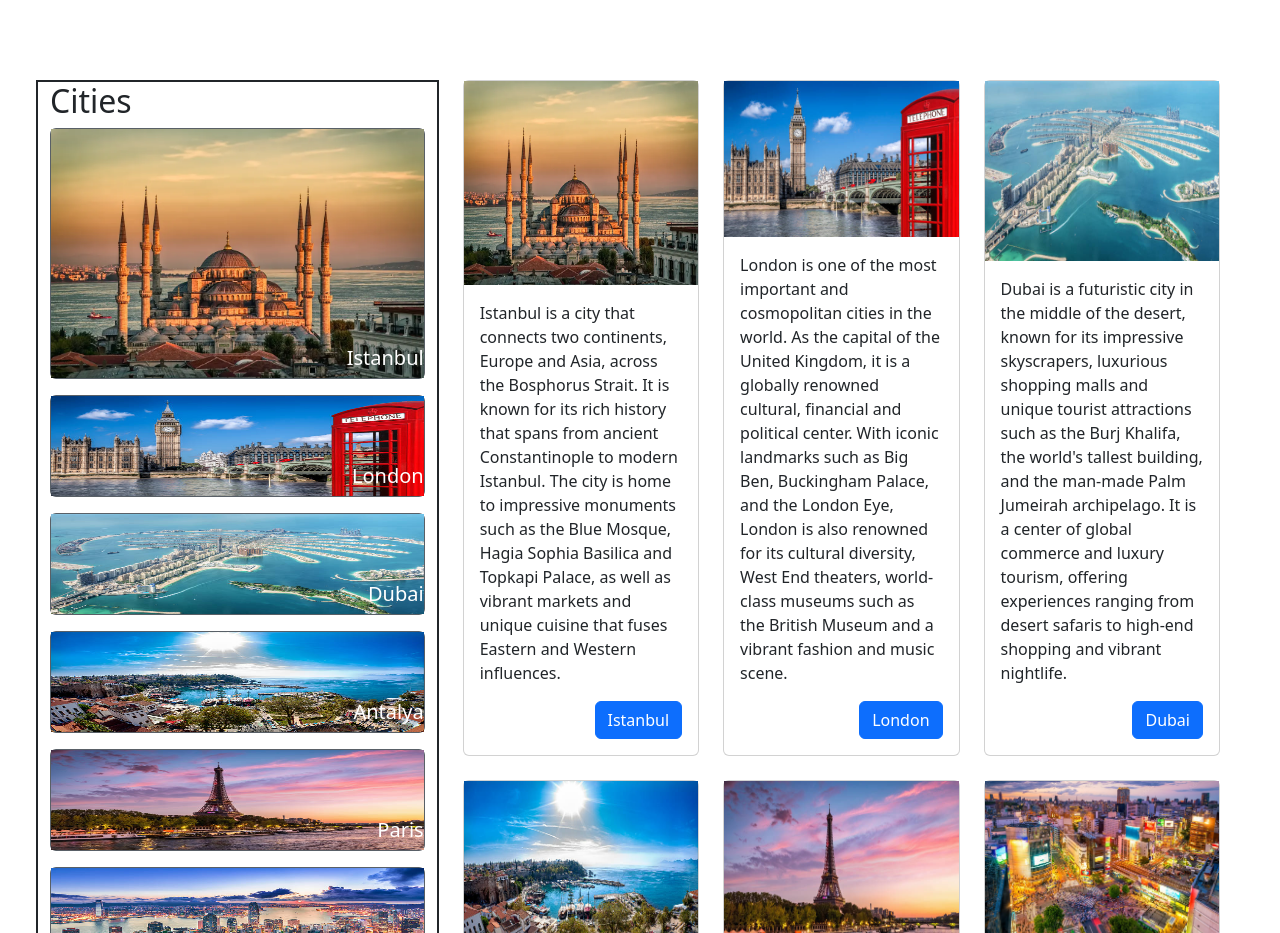
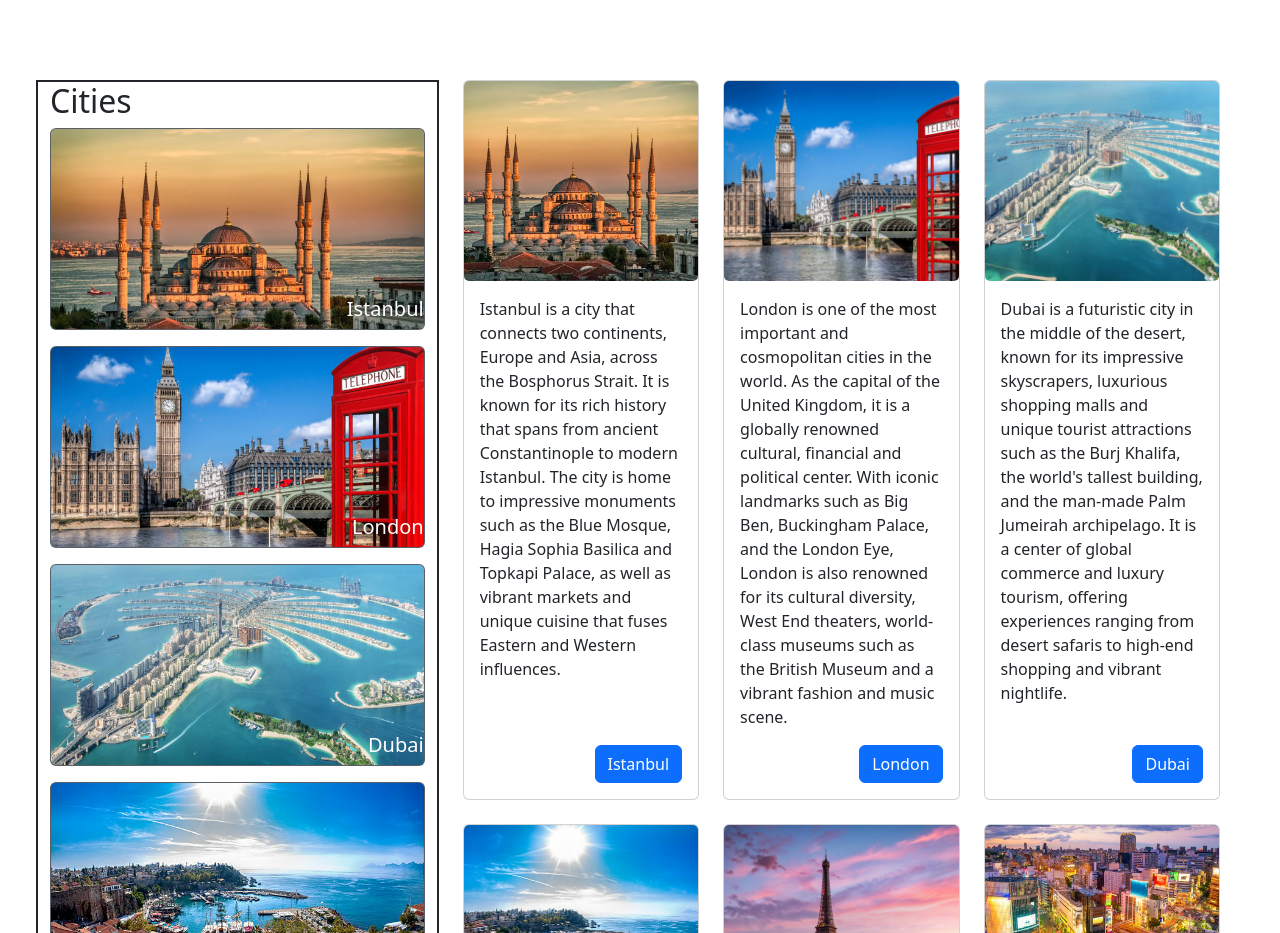
Before and after one commit to PabloA1A/Cities-in-the-World, a website: page index.html in a window 1280 px wide. Shown: the part 640-1573 px from the top of the page. Drawn offline with nearby package versions, Linux system fonts and the light colour scheme.

Commit message:
modified cards and added to the README all those of the project

```diff
--- a/index.html
+++ b/index.html
@@ -41,7 +41,6 @@
   </header>
 
   <main>
-
     <div id="myCarousel" class="carousel slide" data-bs-ride="carousel">
       <div class="carousel-indicators">
       </div>
@@ -58,53 +57,42 @@
         </div>
       </div>
     </div>
+
     <div class="row p-5">
       <div class="col-4 mt-5 mb-5 border border-dark border-2">
         <h2>Cities</h2>
         <div class="card text-bg-secondary mb-3">
-          <img src="./public/assets/img/Estambul .webp" alt="City Istanbul" class="bd-placeholder-img" width="100%" height="100%"
-            aria-hidden="true" preserveAspectRatio="xMidYMid slice" focusable="false">
-        </img>
+          <img src="./public/assets/img/Estambul .webp" alt="City Istanbul" class="bd-placeholder-img card-img" aria-hidden="true" preserveAspectRatio="xMidYMid slice" focusable="false">
           <div class="position-relative">
             <h5 class="position-absolute bottom-0 end-0">Istanbul</h5>
           </div>
         </div>
         <div class="card text-bg-secondary mb-3">
-          <img src="./public/assets/img/Londres, Reino Unido.jpeg"  alt="City London" class="bd-placeholder-img" width="100%" height="100px"
-            aria-hidden="true" preserveAspectRatio="xMidYMid slice" focusable="false">
-        </img>
+          <img src="./public/assets/img/Londres, Reino Unido.jpeg" alt="City London" class="bd-placeholder-img card-img" aria-hidden="true" preserveAspectRatio="xMidYMid slice" focusable="false">
           <div class="position-relative">
             <h5 class="position-absolute bottom-0 end-0">London</h5>
           </div>
         </div>
         <div class="card text-bg-secondary mb-3">
-          <img src="./public/assets/img/Dubái, Emiratos Árabes Unidos.jpeg" alt="City Dubai" class="bd-placeholder-img" width="100%" height="100px"
-            aria-hidden="true" preserveAspectRatio="xMidYMid slice" focusable="false">
-          </img>
+          <img src="./public/assets/img/Dubái, Emiratos Árabes Unidos.jpeg" alt="City Dubai" class="bd-placeholder-img card-img" aria-hidden="true" preserveAspectRatio="xMidYMid slice" focusable="false">
           <div class="position-relative">
             <h5 class="position-absolute bottom-0 end-0">Dubai</h5>
           </div>
         </div>
         <div class="card text-bg-secondary mb-3">
-          <img src="./public/assets/img/Antalya, Turquía.jpeg"  alt="City Antalya" class="bd-placeholder-img" width="100%" height="100px"
-            aria-hidden="true" preserveAspectRatio="xMidYMid slice" focusable="false">
-        </img>
+          <img src="./public/assets/img/Antalya, Turquía.jpeg" alt="City Antalya" class="bd-placeholder-img card-img" aria-hidden="true" preserveAspectRatio="xMidYMid slice" focusable="false">
           <div class="position-relative">
             <h5 class="position-absolute bottom-0 end-0">Antalya</h5>
           </div>
         </div>
         <div class="card text-bg-secondary mb-3">
-          <img src="./public/assets/img/Paris, Francia.jpeg" alt="City Paris" class="bd-placeholder-img" width="100%" height="100px"
-            aria-hidden="true" preserveAspectRatio="xMidYMid slice" focusable="false">
-        </img>
+          <img src="./public/assets/img/Paris, Francia.jpeg" alt="City Paris" class="bd-placeholder-img card-img" aria-hidden="true" preserveAspectRatio="xMidYMid slice" focusable="false">
           <div class="position-relative">
             <h5 class="position-absolute bottom-0 end-0">Paris</h5>
           </div>
         </div>
         <div class="card text-bg-secondary mb-3">
-          <img src="./public/assets/img/Hong Kong.jpeg" alt="City Hong Kong" class="bd-placeholder-img" width="100%" height="100px"
-            aria-hidden="true" preserveAspectRatio="xMidYMid slice" focusable="false">
-        </img>
+          <img src="./public/assets/img/Hong Kong.jpeg" alt="City Hong Kong" class="bd-placeholder-img card-img" aria-hidden="true" preserveAspectRatio="xMidYMid slice" focusable="false">
           <div class="position-relative">
             <h5 class="position-absolute bottom-0 end-0">Hong Kong</h5>
           </div>
@@ -115,10 +103,7 @@
           <div class="row row-cols-1 row-cols-md-3 g-4">
             <div class="col">
               <div class="card h-100">
-                <img src="./public/assets/img/Estambul .webp" alt="City Istanbul" class="bd-placeholder-img" width="100%" height="100%"
-                  aria-hidden="true" preserveAspectRatio="xMidYMid slice" focusable="false">
-                  <rect width="100%" height="100%" fill="#777" />
-              </img>
+                <img src="./public/assets/img/Estambul .webp" alt="City Istanbul" class="bd-placeholder-img card-img" aria-hidden="true" preserveAspectRatio="xMidYMid slice" focusable="false">
                 <div class="card-body">
                   <p class="card-text">Istanbul is a city that connects two continents, Europe and Asia, across the Bosphorus Strait. It is known for its rich history that spans from ancient Constantinople to modern Istanbul. The city is home to impressive monuments such as the Blue Mosque, Hagia Sophia Basilica and Topkapi Palace, as well as vibrant markets and unique cuisine that fuses Eastern and Western influences.</p>
                   <div class="d-grid gap-2 d-md-flex justify-content-md-end">
@@ -129,10 +114,7 @@
             </div>
             <div class="col">
               <div class="card h-100">
-                <img src="./public/assets/img/Londres, Reino Unido.jpeg" alt="City London" class="bd-placeholder-img" width="100%" height="100%"
-                  aria-hidden="true" preserveAspectRatio="xMidYMid slice" focusable="false">
-                  <rect width="100%" height="100%" fill="#777" />
-              </img>
+                <img src="./public/assets/img/Londres, Reino Unido.jpeg" alt="City London" class="bd-placeholder-img card-img" aria-hidden="true" preserveAspectRatio="xMidYMid slice" focusable="false">
                 <div class="card-body">
                   <p class="card-text">London is one of the most important and cosmopolitan cities in the world. As the capital of the United Kingdom, it is a globally renowned cultural, financial and political center. With iconic landmarks such as Big Ben, Buckingham Palace, and the London Eye, London is also renowned for its cultural diversity, West End theaters, world-class museums such as the British Museum and a vibrant fashion and music scene.</p>
                   <div class="d-grid gap-2 d-md-flex justify-content-md-end">
@@ -143,10 +125,7 @@
             </div>
             <div class="col">
               <div class="card h-100">
-                <img src="./public/assets/img/Dubái, Emiratos Árabes Unidos.jpeg" alt="City Dubai" class="bd-placeholder-img" width="100%" height="100%"
-                  aria-hidden="true" preserveAspectRatio="xMidYMid slice" focusable="false">
-                  <rect width="100%" height="100%" fill="#777" />
-              </img>
+                <img src="./public/assets/img/Dubái, Emiratos Árabes Unidos.jpeg" alt="City Dubai" class="bd-placeholder-img card-img" aria-hidden="true" preserveAspectRatio="xMidYMid slice" focusable="false">
                 <div class="card-body">
                   <p class="card-text">Dubai is a futuristic city in the middle of the desert, known for its impressive skyscrapers, luxurious shopping malls and unique tourist attractions such as the Burj Khalifa, the world's tallest building, and the man-made Palm Jumeirah archipelago. It is a center of global commerce and luxury tourism, offering experiences ranging from desert safaris to high-end shopping and vibrant nightlife.</p>
                   <div class="d-grid gap-2 d-md-flex justify-content-md-end">
@@ -157,10 +136,7 @@
             </div>
             <div class="col">
               <div class="card h-100">
-                <img src="./public/assets/img/Antalya, Turquía.jpeg" alt="City Antalya" class="bd-placeholder-img" width="100%" height="100%"
-                  aria-hidden="true" preserveAspectRatio="xMidYMid slice" focusable="false">
-                  <rect width="100%" height="100%" fill="#777" />
-              </img>
+                <img src="./public/assets/img/Antalya, Turquía.jpeg" alt="City Antalya" class="bd-placeholder-img card-img" aria-hidden="true" preserveAspectRatio="xMidYMid slice" focusable="false">
                 <div class="card-body">
                   <p class="card-text">Antalya is a coastal city in southern Turkey, famous for its white sandy beaches and turquoise waters of the Mediterranean Sea. It is a popular tourist destination thanks to its year-round warm climate, its well-preserved Roman ruins such as those of Perge and Aspendos, as well as its old town with cobblestone streets, boutiques and restaurants overlooking the sea.</p>
                   <div class="d-grid gap-2 d-md-flex justify-content-md-end">
@@ -171,10 +147,7 @@
             </div>
             <div class="col">
               <div class="card h-100">
-                <img src="./public/assets/img/Paris, Francia.jpeg" alt="City Paris" class="bd-placeholder-img" width="100%" height="100%"
-                  aria-hidden="true" preserveAspectRatio="xMidYMid slice" focusable="false">
-                  <rect width="100%" height="100%" fill="#777" />
-              </img>
+                <img src="./public/assets/img/Paris, Francia.jpeg" alt="City Paris" class="bd-placeholder-img card-img" aria-hidden="true" preserveAspectRatio="xMidYMid slice" focusable="false">
                 <div class="card-body">
                   <p class="card-text">Paris is the city of love and light, known for its elegance, history and culture. It is home to the iconic Eiffel Tower, Notre-Dame Cathedral, the Louvre (the most visited museum in the world) and tree-lined avenues such as the Champs-Elysées. Paris is famous for its refined cuisine, haute couture fashion, stunning art and romantic atmosphere that attracts visitors from all over the world.</p>
                   <div class="d-grid gap-2 d-md-flex justify-content-md-end">
@@ -185,10 +158,7 @@
             </div>
             <div class="col">
               <div class="card h-100">
-                <img src="./public/assets/img/Tokio.jpeg" alt="City Hong Kong" class="bd-placeholder-img" width="100%" height="100%"
-                  aria-hidden="true" preserveAspectRatio="xMidYMid slice" focusable="false">
-                  <rect width="100%" height="100%" fill="#777" />
-              </img>
+                <img src="./public/assets/img/Tokio.jpeg" alt="City Hong Kong" class="bd-placeholder-img card-img" aria-hidden="true" preserveAspectRatio="xMidYMid slice" focusable="false">
                 <div class="card-body">
                   <p class="card-text">Hong Kong es una región administrativa especial de China, conocida por ser un centro financiero global y un puerto internacional. Es una vibrante metrópolis que combina rascacielos modernos con tradiciones chinas antiguas. Hong Kong es famosa por su espectacular horizonte, su vida nocturna animada, su comida callejera deliciosa, mercados bulliciosos como el Ladies' Market y su diversidad cultural única.</p>
                   <div class="d-grid gap-2 d-md-flex justify-content-md-end">
@@ -207,52 +177,66 @@
       <div class="container marketing">
         <div class="row">
           <div class="col-lg-3">
-            <div class="d-flex justify-content-center"><img src="./public/assets/img/Noma (Copenhagen, Denmark).jpeg"  class="bd-placeholder-img rounded-circle" width="140"
-                height="140" role="img" aria-label="Placeholder: 140x140"
-                preserveAspectRatio="xMidYMid slice" focusable="false">
+            <div class="d-flex justify-content-center"><img src="./public/assets/img/Noma (Copenhagen, Denmark).jpeg"
+                class="bd-placeholder-img rounded-circle" width="140" height="140" role="img"
+                aria-label="Placeholder: 140x140" preserveAspectRatio="xMidYMid slice" focusable="false">
               <title>Placeholder</title>
               <rect width="100%" height="100%" fill="#990045" />
               </img>
             </div>
 
             <h2 class="fw-normal text-center">Noma (Copenhagen, Denmark)</h2>
-            <p class="text-center">Founded by chef René Redzepi, Noma has been a world reference in gastronomy for its innovative Nordic cuisine. The restaurant is known for its focus on local and seasonal ingredients, as well as its creative presentation and combination of flavors. Noma has been awarded multiple Michelin stars and has topped the list of the World's 50 Best Restaurants on several occasions.</p>
+            <p class="text-center">Founded by chef René Redzepi, Noma has been a world reference in gastronomy for its
+              innovative Nordic cuisine. The restaurant is known for its focus on local and seasonal ingredients, as
+              well as its creative presentation and combination of flavors. Noma has been awarded multiple Michelin
+              stars and has topped the list of the World's 50 Best Restaurants on several occasions.</p>
           </div>
           <div class="col-lg-3">
-            <div class="d-flex justify-content-center"><img src="./public/assets/img/Geranium (Copenhague, Dinamarca).webp" class="bd-placeholder-img rounded-circle" width="140"
-                height="140" role="img" aria-label="Placeholder: 140x140"
-                preserveAspectRatio="xMidYMid slice" focusable="false">
+            <div class="d-flex justify-content-center"><img
+                src="./public/assets/img/Geranium (Copenhague, Dinamarca).webp"
+                class="bd-placeholder-img rounded-circle" width="140" height="140" role="img"
+                aria-label="Placeholder: 140x140" preserveAspectRatio="xMidYMid slice" focusable="false">
               <title>Placeholder</title>
               <rect width="100%" height="100%" fill="#990045" />
               </img>
             </div>
 
             <h2 class="fw-normal text-center">Geranium (Copenhagen, Denmark)</h2>
-            <p class="text-center">Also located in Copenhagen, Geranium is led by chef Rasmus Kofoed. This three Michelin-starred restaurant is noted for its focus on modern Danish haute cuisine. Geranium is located on the eighth floor of the Parken soccer stadium, offering panoramic views of the city. Kofoed's dishes are known for their artistic presentation and meticulous use of organic and biodynamic ingredients.</p>
+            <p class="text-center">Also located in Copenhagen, Geranium is led by chef Rasmus Kofoed. This three
+              Michelin-starred restaurant is noted for its focus on modern Danish haute cuisine. Geranium is located on
+              the eighth floor of the Parken soccer stadium, offering panoramic views of the city. Kofoed's dishes are
+              known for their artistic presentation and meticulous use of organic and biodynamic ingredients.</p>
           </div>
           <div class="col-lg-3">
-            <div class="d-flex justify-content-center"><img src="./public/assets/img/Asador Etxebarri (Atxondo, España).webp" class="bd-placeholder-img rounded-circle" width="140"
-                height="140" role="img" aria-label="Placeholder: 140x140"
-                preserveAspectRatio="xMidYMid slice" focusable="false">
+            <div class="d-flex justify-content-center"><img
+                src="./public/assets/img/Asador Etxebarri (Atxondo, España).webp"
+                class="bd-placeholder-img rounded-circle" width="140" height="140" role="img"
+                aria-label="Placeholder: 140x140" preserveAspectRatio="xMidYMid slice" focusable="false">
               <title>Placeholder</title>
               <rect width="100%" height="100%" fill="#990045" />
               </img>
             </div>
 
             <h2 class="fw-normal text-center">Asador Etxebarri (Atxondo, Spain)</h2>
-            <p class="text-center">Located in the small town of Atxondo in the Basque Country, Asador Etxebarri is famous for its grilled cuisine. Chef Victor Arguinzoniz uses traditional grilling techniques to enhance the natural flavors of high quality ingredients. With a focus on simplicity and authenticity, dishes range from fresh seafood to meats and vegetables, all prepared to perfection over coals.</p>
+            <p class="text-center">Located in the small town of Atxondo in the Basque Country, Asador Etxebarri is
+              famous for its grilled cuisine. Chef Victor Arguinzoniz uses traditional grilling techniques to enhance
+              the natural flavors of high quality ingredients. With a focus on simplicity and authenticity, dishes range
+              from fresh seafood to meats and vegetables, all prepared to perfection over coals.</p>
           </div>
           <div class="col-lg-3">
-            <div class="d-flex justify-content-center"><img src="./public/assets/img/Central (Lima, Perú).jpeg"  class="bd-placeholder-img rounded-circle" width="140"
-                height="140" role="img" aria-label="Placeholder: 140x140"
-                preserveAspectRatio="xMidYMid slice" focusable="false">
+            <div class="d-flex justify-content-center"><img src="./public/assets/img/Central (Lima, Perú).jpeg"
+                class="bd-placeholder-img rounded-circle" width="140" height="140" role="img"
+                aria-label="Placeholder: 140x140" preserveAspectRatio="xMidYMid slice" focusable="false">
               <title>Placeholder</title>
               <rect width="100%" height="100%" fill="#990045" />
               </img>
             </div>
 
             <h2 class="fw-normal text-center">Central (Lima, Peru)</h2>
-            <p class="text-center">Central, run by chefs Virgilio Martínez and Pía León, is known for its exploration of Peruvian ecosystems through gastronomy. Central's tasting menu takes diners on a journey through Peru's diverse altitudes, from the sea to the mountains to the jungle. Local and unconventional ingredients play a crucial role in each dish, reflecting the country's biodiversity and cultural richness.</p>
+            <p class="text-center">Central, run by chefs Virgilio Martínez and Pía León, is known for its exploration of
+              Peruvian ecosystems through gastronomy. Central's tasting menu takes diners on a journey through Peru's
+              diverse altitudes, from the sea to the mountains to the jungle. Local and unconventional ingredients play
+              a crucial role in each dish, reflecting the country's biodiversity and cultural richness.</p>
           </div>
         </div>
 
@@ -264,21 +248,30 @@
     </div>
     <footer class="container">
       <p class="float-end"><a href="#">
-        <svg xmlns="http://www.w3.org/2000/svg" width="16" height="16" fill="currentColor" class="bi bi-buildings" viewBox="0 0 16 16">
-          <path d="M14.763.075A.5.5 0 0 1 15 .5v15a.5.5 0 0 1-.5.5h-3a.5.5 0 0 1-.5-.5V14h-1v1.5a.5.5 0 0 1-.5.5h-9a.5.5 0 0 1-.5-.5V10a.5.5 0 0 1 .342-.474L6 7.64V4.5a.5.5 0 0 1 .276-.447l8-4a.5.5 0 0 1 .487.022M6 8.694 1 10.36V15h5zM7 15h2v-1.5a.5.5 0 0 1 .5-.5h2a.5.5 0 0 1 .5.5V15h2V1.309l-7 3.5z"/>
-          <path d="M2 11h1v1H2zm2 0h1v1H4zm-2 2h1v1H2zm2 0h1v1H4zm4-4h1v1H8zm2 0h1v1h-1zm-2 2h1v1H8zm2 0h1v1h-1zm2-2h1v1h-1zm0 2h1v1h-1zM8 7h1v1H8zm2 0h1v1h-1zm2 0h1v1h-1zM8 5h1v1H8zm2 0h1v1h-1zm2 0h1v1h-1zm0-2h1v1h-1z"/>
+          <svg xmlns="http://www.w3.org/2000/svg" width="16" height="16" fill="currentColor" class="bi bi-buildings"
+            viewBox="0 0 16 16">
+            <path
+              d="M14.763.075A.5.5 0 0 1 15 .5v15a.5.5 0 0 1-.5.5h-3a.5.5 0 0 1-.5-.5V14h-1v1.5a.5.5 0 0 1-.5.5h-9a.5.5 0 0 1-.5-.5V10a.5.5 0 0 1 .342-.474L6 7.64V4.5a.5.5 0 0 1 .276-.447l8-4a.5.5 0 0 1 .487.022M6 8.694 1 10.36V15h5zM7 15h2v-1.5a.5.5 0 0 1 .5-.5h2a.5.5 0 0 1 .5.5V15h2V1.309l-7 3.5z" />
+            <path
+              d="M2 11h1v1H2zm2 0h1v1H4zm-2 2h1v1H2zm2 0h1v1H4zm4-4h1v1H8zm2 0h1v1h-1zm-2 2h1v1H8zm2 0h1v1h-1zm2-2h1v1h-1zm0 2h1v1h-1zM8 7h1v1H8zm2 0h1v1h-1zm2 0h1v1h-1zM8 5h1v1H8zm2 0h1v1h-1zm2 0h1v1h-1zm0-2h1v1h-1z" />
           </svg></a>
         <a href="#">
-          <svg xmlns="http://www.w3.org/2000/svg" width="16" height="16" fill="currentColor" class="bi bi-basket3-fill" viewBox="0 0 16 16">
-            <path d="M5.757 1.071a.5.5 0 0 1 .172.686L3.383 6h9.234L10.07 1.757a.5.5 0 1 1 .858-.514L13.783 6H15.5a.5.5 0 0 1 .5.5v1a.5.5 0 0 1-.5.5H.5a.5.5 0 0 1-.5-.5v-1A.5.5 0 0 1 .5 6h1.717L5.07 1.243a.5.5 0 0 1 .686-.172zM2.468 15.426.943 9h14.114l-1.525 6.426a.75.75 0 0 1-.729.574H3.197a.75.75 0 0 1-.73-.574z"/>
+          <svg xmlns="http://www.w3.org/2000/svg" width="16" height="16" fill="currentColor" class="bi bi-basket3-fill"
+            viewBox="0 0 16 16">
+            <path
+              d="M5.757 1.071a.5.5 0 0 1 .172.686L3.383 6h9.234L10.07 1.757a.5.5 0 1 1 .858-.514L13.783 6H15.5a.5.5 0 0 1 .5.5v1a.5.5 0 0 1-.5.5H.5a.5.5 0 0 1-.5-.5v-1A.5.5 0 0 1 .5 6h1.717L5.07 1.243a.5.5 0 0 1 .686-.172zM2.468 15.426.943 9h14.114l-1.525 6.426a.75.75 0 0 1-.729.574H3.197a.75.75 0 0 1-.73-.574z" />
           </svg></a>
         <a href="#">
-          <svg xmlns="http://www.w3.org/2000/svg" width="16" height="16" fill="currentColor" class="bi bi-bus-front-fill" viewBox="0 0 16 16">
-            <path d="M16 7a1 1 0 0 1-1 1v3.5c0 .818-.393 1.544-1 2v2a.5.5 0 0 1-.5.5h-2a.5.5 0 0 1-.5-.5V14H5v1.5a.5.5 0 0 1-.5.5h-2a.5.5 0 0 1-.5-.5v-2a2.5 2.5 0 0 1-1-2V8a1 1 0 0 1-1-1V5a1 1 0 0 1 1-1V2.64C1 1.452 1.845.408 3.064.268A44 44 0 0 1 8 0c2.1 0 3.792.136 4.936.268C14.155.408 15 1.452 15 2.64V4a1 1 0 0 1 1 1zM3.552 3.22A43 43 0 0 1 8 3c1.837 0 3.353.107 4.448.22a.5.5 0 0 0 .104-.994A44 44 0 0 0 8 2c-1.876 0-3.426.109-4.552.226a.5.5 0 1 0 .104.994M8 4c-1.876 0-3.426.109-4.552.226A.5.5 0 0 0 3 4.723v3.554a.5.5 0 0 0 .448.497C4.574 8.891 6.124 9 8 9s3.426-.109 4.552-.226A.5.5 0 0 0 13 8.277V4.723a.5.5 0 0 0-.448-.497A44 44 0 0 0 8 4m-3 7a1 1 0 1 0-2 0 1 1 0 0 0 2 0m8 0a1 1 0 1 0-2 0 1 1 0 0 0 2 0m-7 0a1 1 0 0 0 1 1h2a1 1 0 1 0 0-2H7a1 1 0 0 0-1 1"/>
+          <svg xmlns="http://www.w3.org/2000/svg" width="16" height="16" fill="currentColor"
+            class="bi bi-bus-front-fill" viewBox="0 0 16 16">
+            <path
+              d="M16 7a1 1 0 0 1-1 1v3.5c0 .818-.393 1.544-1 2v2a.5.5 0 0 1-.5.5h-2a.5.5 0 0 1-.5-.5V14H5v1.5a.5.5 0 0 1-.5.5h-2a.5.5 0 0 1-.5-.5v-2a2.5 2.5 0 0 1-1-2V8a1 1 0 0 1-1-1V5a1 1 0 0 1 1-1V2.64C1 1.452 1.845.408 3.064.268A44 44 0 0 1 8 0c2.1 0 3.792.136 4.936.268C14.155.408 15 1.452 15 2.64V4a1 1 0 0 1 1 1zM3.552 3.22A43 43 0 0 1 8 3c1.837 0 3.353.107 4.448.22a.5.5 0 0 0 .104-.994A44 44 0 0 0 8 2c-1.876 0-3.426.109-4.552.226a.5.5 0 1 0 .104.994M8 4c-1.876 0-3.426.109-4.552.226A.5.5 0 0 0 3 4.723v3.554a.5.5 0 0 0 .448.497C4.574 8.891 6.124 9 8 9s3.426-.109 4.552-.226A.5.5 0 0 0 13 8.277V4.723a.5.5 0 0 0-.448-.497A44 44 0 0 0 8 4m-3 7a1 1 0 1 0-2 0 1 1 0 0 0 2 0m8 0a1 1 0 1 0-2 0 1 1 0 0 0 2 0m-7 0a1 1 0 0 0 1 1h2a1 1 0 1 0 0-2H7a1 1 0 0 0-1 1" />
           </svg></a>
       </p>
       <p><svg xmlns="http://www.w3.org/2000/svg" width="16" height="16" fill="currentColor" viewBox="0 0 16 16">
-        <path d="M1 8a7 7 0 1 0 14 0A7 7 0 0 0 1 8m15 0A8 8 0 1 1 0 8a8 8 0 0 1 16 0M8.146 4.992c-1.212 0-1.927.92-1.927 2.502v1.06c0 1.571.703 2.462 1.927 2.462.979 0 1.641-.586 1.729-1.418h1.295v.093c-.1 1.448-1.354 2.467-3.03 2.467-2.091 0-3.269-1.336-3.269-3.603V7.482c0-2.261 1.201-3.638 3.27-3.638 1.681 0 2.935 1.054 3.029 2.572v.088H9.875c-.088-.879-.768-1.512-1.729-1.512"/></svg> 2024 Pablo Abad &middot;</p>
+          <path
+            d="M1 8a7 7 0 1 0 14 0A7 7 0 0 0 1 8m15 0A8 8 0 1 1 0 8a8 8 0 0 1 16 0M8.146 4.992c-1.212 0-1.927.92-1.927 2.502v1.06c0 1.571.703 2.462 1.927 2.462.979 0 1.641-.586 1.729-1.418h1.295v.093c-.1 1.448-1.354 2.467-3.03 2.467-2.091 0-3.269-1.336-3.269-3.603V7.482c0-2.261 1.201-3.638 3.27-3.638 1.681 0 2.935 1.054 3.029 2.572v.088H9.875c-.088-.879-.768-1.512-1.729-1.512" />
+        </svg> 2024 Pablo Abad &middot;</p>
     </footer>
   </main>
 
--- a/public/styles/style.css
+++ b/public/styles/style.css
@@ -103,3 +103,28 @@ body {
   white-space: nowrap;
   -webkit-overflow-scrolling: touch;
 }
+
+.card {
+  height: 100%;
+}
+
+.card-img {
+  width: 100%;
+  height: 200px;
+  object-fit: cover;
+}
+
+.card-body {
+  display: flex;
+  flex-direction: column;
+  justify-content: space-between;
+  height: calc(100% - 200px);
+}
+
+.card-text {
+  flex-grow: 1;
+}
+
+.btn {
+  align-self: flex-end;
+}
```
Lines whose indentation alone changed are shown as unchanged.
